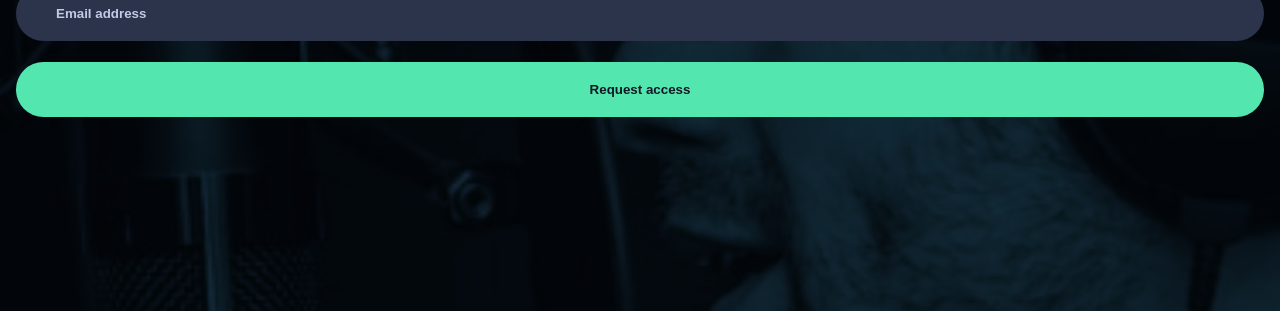
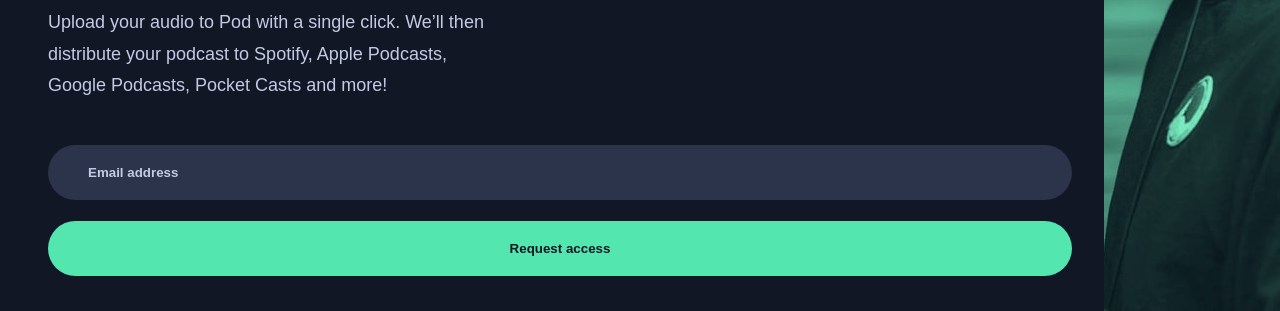
Before and after one commit to nmrabet/pod-request-access, a plain HTML site: page index.html in a window 1280 px wide. Shown: the part 417-728 px from the top of the page. Drawn offline with Linux system fonts and the light colour scheme; a web font is replaced by a local one.

Commit message:
Fix: tablet view

```diff
--- a/index.html
+++ b/index.html
@@ -19,8 +19,8 @@
     <title>Frontend Mentor | Pod request access landing page</title>
   </head>
   <body>
+    <img src="./assets/desktop/logo.svg" alt="" class="logo"/>
     <div class="container">
-      <img src="./assets/desktop/logo.svg" alt="" />
       <h1 class="title">
         <span class="green">Publish your podcasts</span> everywhere.
       </h1>
--- a/style.css
+++ b/style.css
@@ -6,7 +6,7 @@
   --clr-lightgrey: #c2cbe5;
 
   --fs-title: 1.7rem;
-  --fs-large: 3.25rem;
+  --fs-large: 3rem;
 }
 
 *,
@@ -23,26 +23,29 @@ body {
   background-repeat: no-repeat;
   background-size: cover;
   background-blend-mode: overlay;
-  height: 100vh;
   color: #fff;
-  overflow: hidden;
+  overflow-x: hidden;
+}
+
+.logo {
+  display: flex;
+  margin: 5em auto;
 }
 
 .container {
   text-align: center;
-  margin-top: 4em;
+  margin: 3em 0 1em 1em;
 }
 
 .container > * {
-  margin: 1em;
+  margin: 1em 0;
 }
 
 .title {
-  margin-top: 1em;
   text-transform: uppercase;
   font-size: var(--fs-title);
   font-weight: lighter;
-  line-height: 1.5;
+  line-height: 1.3;
 }
 
 .main-text {
@@ -55,7 +58,7 @@ body {
 }
 
 .form-pod-container {
-  margin: 0 1em;
+  margin: 0 2em;
   display: flex;
   flex-direction: column;
 }
@@ -89,15 +92,76 @@ body {
   display: flex;
   flex-direction: row;
   justify-content: space-between;
-  margin: 2.5em 0;
+  margin: 2.5em auto;
   gap: 1em;
 }
 
 .podcast-img {
   width: 100%;
-  height: 17px;
+  height: 25px;
 }
 
 .form-container {
   order: 2;
 }
+
+@media screen and (min-width: 728px) {
+  body {
+    background-image: none;
+    background-color: var(--clr-black);
+  }
+
+  body::before {
+    content: url(./assets/tablet/image-host.jpg);
+    position: absolute;
+    top: 0;
+    right: 0;
+    z-index: -1;
+  }
+
+  body::after {
+    content: url(./assets/desktop/bg-pattern-dots.svg);
+    position: relative;
+    left: 30px;
+    bottom: 0;
+  }
+
+  .logo {
+    margin-bottom: 8em;
+    margin-left: 3em;
+  }
+
+  .container {
+    background-color: var(--clr-black);
+    text-align: left;
+    padding: 2em 2em;
+    max-width: 85%;
+  }
+
+  .title {
+    font-size: var(--fs-large);
+    margin-top: 1em;
+    margin-bottom: 0;
+  }
+
+  .form-container {
+    order: 0;
+  }
+
+  .form-pod-container,
+  .podcasts {
+    margin: 2em 0;
+  }
+  .podcast-img {
+    width: 100%;
+    height: 35px;
+  }
+
+  .main-text {
+    margin: 1em 0;
+    max-width: 450px;
+    font-size: 1.125rem;
+  }
+}
+@media screen and (min-width: 1024px) {
+}
```
